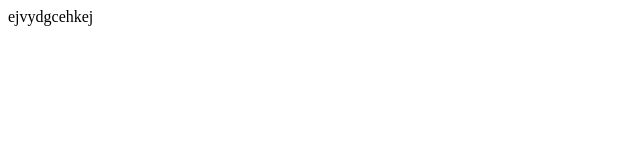
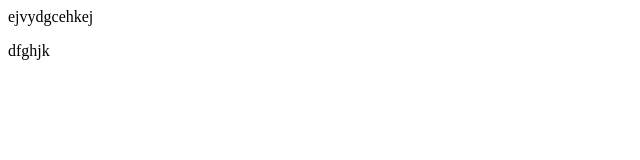
Before and after one commit to Vstarsoftware/grow, a plain HTML site: page index.html in a window 1280 px wide. Shown: the full height of the page, 0-640 px from the left. Drawn offline with Linux system fonts and the light colour scheme.

Commit message:
added feature

```diff
--- a/index.html
+++ b/index.html
@@ -1 +1,2 @@
 <p>ejvydgcehkej</p>
+<p>dfghjk</p>
```
